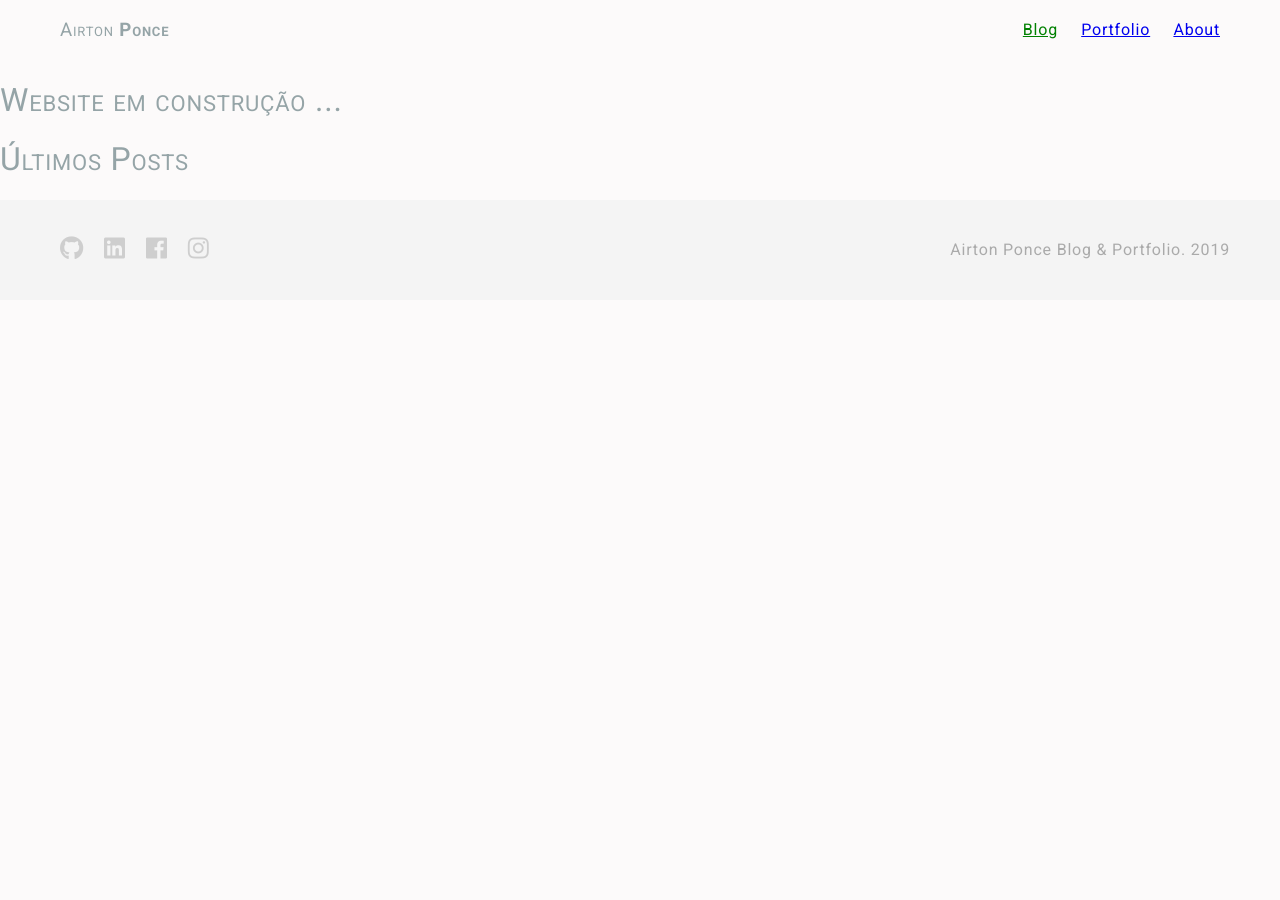
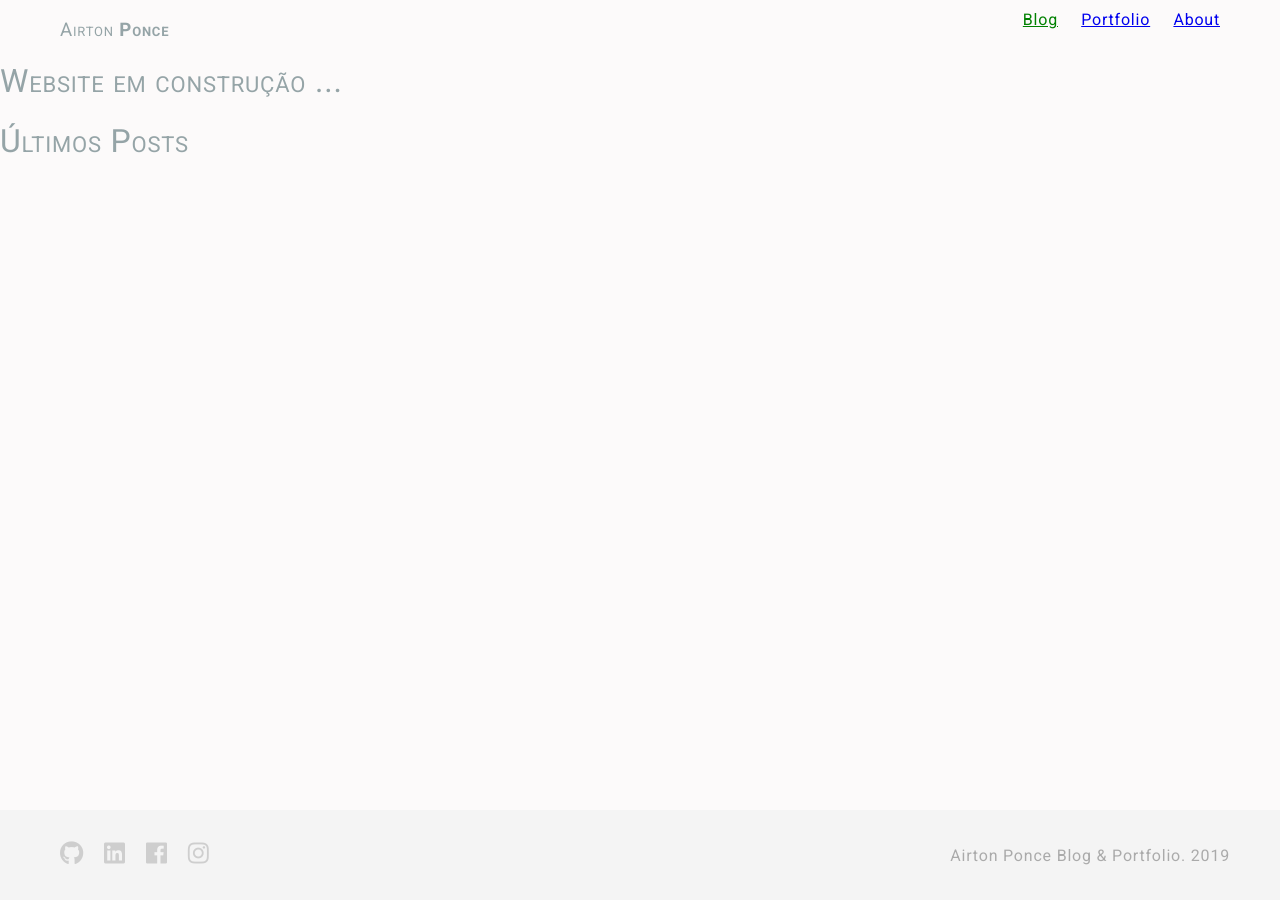
Before and after one commit to APonce911/jekyll-mywebsite, a Jekyll site: the page built from index.html, in a window 1280 px wide. Built offline with Jekyll 4.4.1, drawn with Linux system fonts in a browser that asks for light colours; nearby versions of some CDN libraries.

Commit message:
sticky footer with negative margin-bottom

```diff
--- a/_layouts/default.html
+++ b/_layouts/default.html
@@ -13,9 +13,12 @@
     {% seo %}
   </head>
   <body>
-    {% include navigation.html %}
-    <h1>Website em construção ...</h1>
-    {{ content }}
+    <div class="wrapper">
+      {% include navigation.html %}
+      <h1>Website em construção ...</h1>
+      {{ content }}
+      <div class="push"></div>
+    </div>
     {% include footer.html %}
   </body>
 </html>
--- a/_sass/footer.scss
+++ b/_sass/footer.scss
@@ -3,9 +3,17 @@
   display: flex;
   align-items: center;
   justify-content: space-between;
-  height: 100px;
+  height: 90px;
   padding: 0px 50px;
+  margin: 0px;
+  border: 0px;
   color: rgba(0,0,0,0.3);
+  bottom:0;
+  left:0;
+  right:0;
+
+  // width:100%;
+  // position:absolute;
 }
 .footer-links {
   display: flex;
@@ -21,6 +29,7 @@
 .footer-links a:hover {
   opacity: 1;
 }
-.footer .fa-heart {
-  color: #D23333;
+.footer .footer-copyright{
+text-align: right ;
+flex-shrink: 1;
 }
--- a/_sass/main.scss
+++ b/_sass/main.scss
@@ -2,18 +2,23 @@
   color: green;
 }
 body {
+  left:0;
+  top:0;
   background-color: #FCFAFA;
   font-family: 'Roboto', sans-serif;
-  padding: 0px;
-  margin: 0px;
+  padding: 0;
+  margin: 0;
   color: #6E8387;
   letter-spacing:0.05em;
+  // width:100%;
+  // min-height:100vh;
 }
 
 h1, h2, h3, h4{
   color: #95A4A7;
   font-weight: 400;
   font-variant: small-caps;
+  margin-bottom:0
 }
 
 p, li, a {
@@ -33,3 +38,13 @@
   justify-content: space-between;
   min-width:17%;
 }
+.wrapper{
+// min-height: calc(100vh - 90px);
+min-height:100vh;
+border: 0px;
+padding:0px;
+margin-bottom: -90px;
+}
+.push{
+  height: 90px;
+}
```
